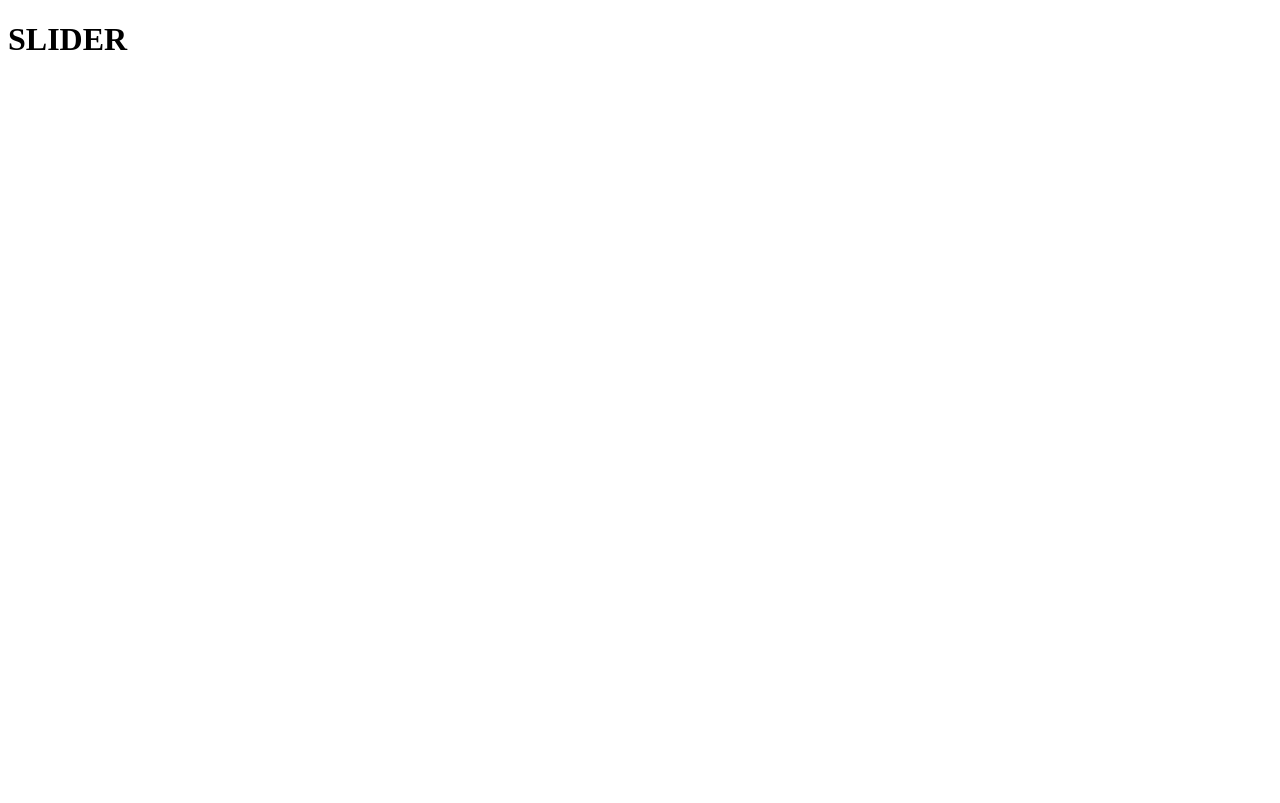
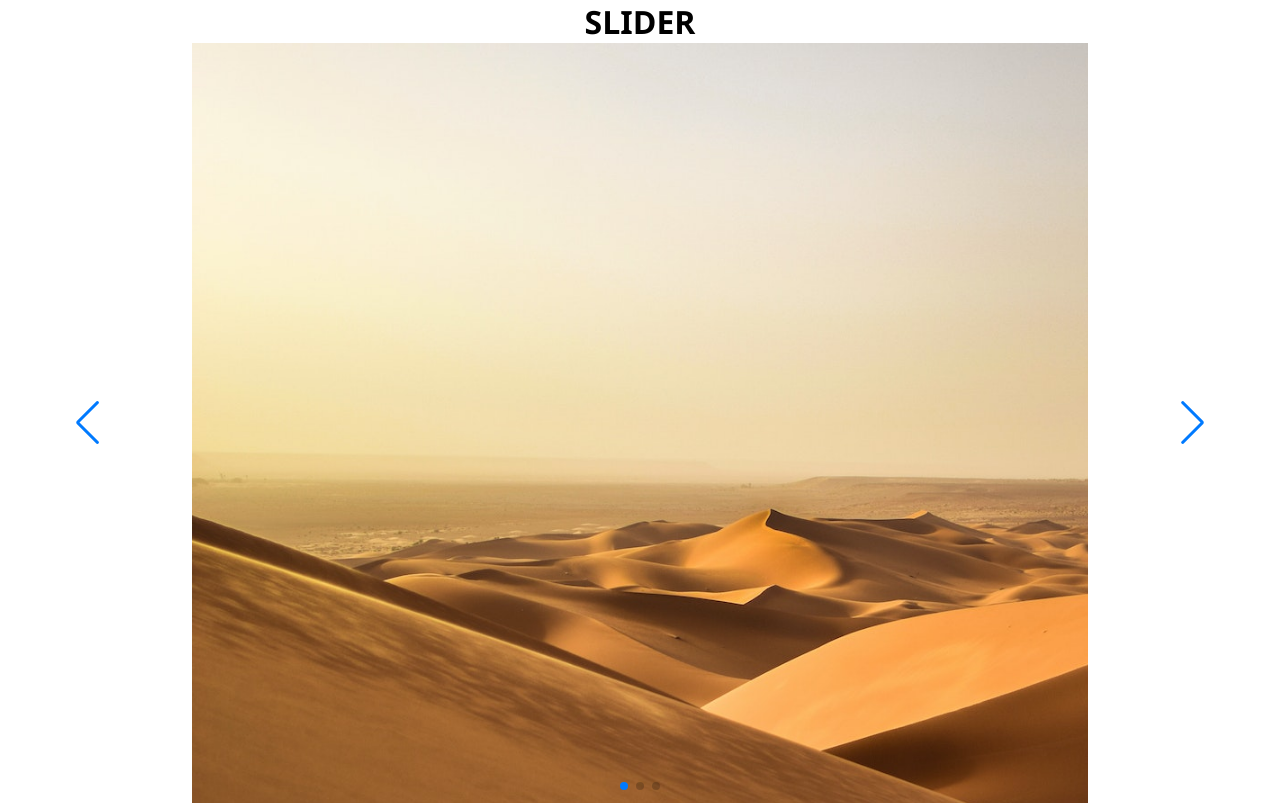
Before and after one commit to jpdelpintor/CursoJS, a plain HTML site: page projeto-swiper/index.html in a window 1280 px wide. Drawn offline with nearby package versions, Linux system fonts and the light colour scheme.

Commit message:
projeto-swiper updated

```diff
--- a/projeto-swiper/css/style.css
+++ b/projeto-swiper/css/style.css
@@ -0,0 +1,32 @@
+@charset "UTF-8";
+
+*{
+    margin: 0;
+    padding: 0;
+    box-sizing: border-box;
+    font-family: 'Segoe UI', Tahoma, Geneva, Verdana, sans-serif;
+
+}
+
+body{
+    height: 100vh;
+    width: 100%;
+    text-align: center;
+}
+
+.swiper{
+    height: 95vh;
+    width: 90vw;
+    display: flex;
+    justify-content: center;
+    align-items: center;
+}
+
+.swiper-wrapper{
+    width: 70vw;
+
+}
+img{
+    height: 100%;
+    width: 100%;
+}
--- a/projeto-swiper/index.html
+++ b/projeto-swiper/index.html
@@ -5,12 +5,42 @@
     <meta http-equiv="X-UA-Compatible" content="IE=edge">
     <meta name="viewport" content="width=device-width, initial-scale=1.0">
     <title>Swiper</title>
+    <link
+        rel="stylesheet"
+        href="https://cdn.jsdelivr.net/npm/swiper@9/swiper-bundle.min.css"
+    />
     <link rel="stylesheet" href="css/style.css">
 </head>
 <body>
     <h1>SLIDER</h1>
 
+    <div class="swiper">
+        <div class="swiper-wrapper">
+            <div class="swiper-slide">
+                <div class="project-image">
+                    <img src="image/deserto.jpg" alt="foto1">
+                </div>
+            </div>
+            <div class="swiper-slide">
+                <div class="project-image">
+                    <img src="image/mar.jpg" alt="foto2">
+                </div>
+            </div>
+            <div class="swiper-slide">
+                <div class="project-image">
+                    <img src="image/floresta.jpg" alt="foto3">
+                </div>
+            </div>
 
+        </div>
+        <div class="swiper-pagination"></div>
+
+        <div class="swiper-button-prev"></div>
+        <div class="swiper-button-next"></div>
+    </div>
+
+
+    <script src="https://cdn.jsdelivr.net/npm/swiper@9/swiper-bundle.min.js"></script>
     <script src="js/script.js"></script>
 </body>
 </html>
--- a/projeto-swiper/js/script.js
+++ b/projeto-swiper/js/script.js
@@ -0,0 +1,12 @@
+const swiper = new Swiper('.swiper', {
+    cssMode: true,
+    loop: true,
+    navigation: {
+        nextEl: '.swiper-button-next',
+        prevEl: '.swiper-button-prev',
+    },
+    pagination: {
+        el: '.swiper-pagination',
+    },
+    keyboard: true,
+});
```
Also changed, not shown: projeto-swiper/image/deserto.jpg (added), projeto-swiper/image/floresta.jpg (added), projeto-swiper/image/mar.jpg (added).
